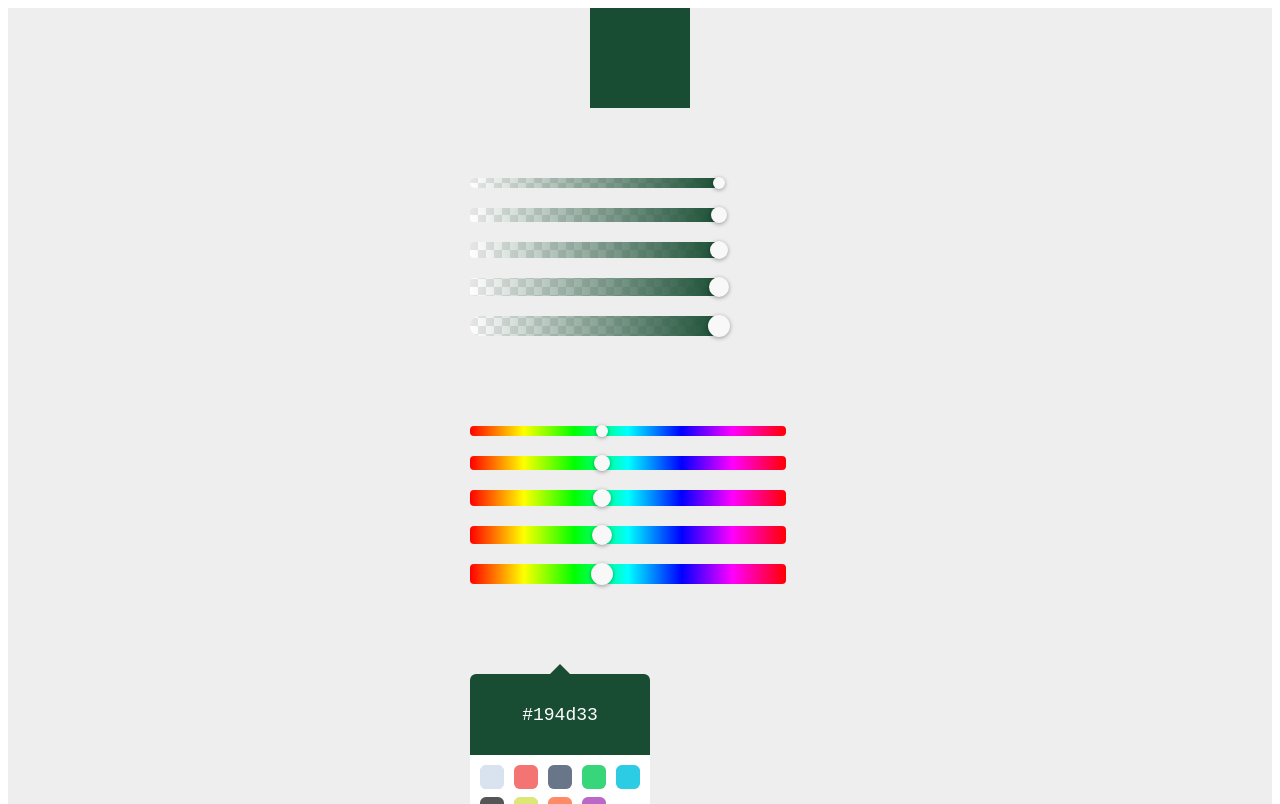
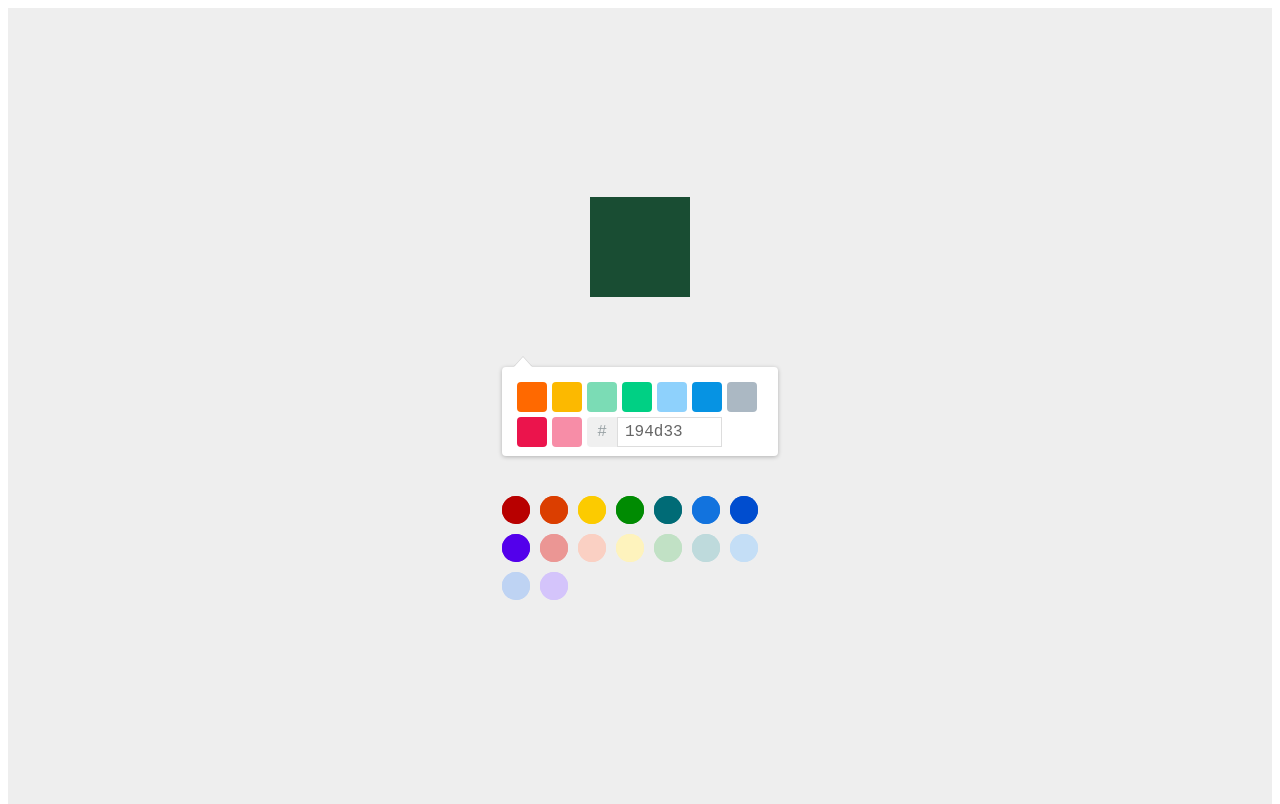
Before and after one commit to godwei123/vue-color, a Vue app: page / in a window 1280 px wide. Shown: the top 804 px of the page. Built offline with nearby package versions, Linux system fonts and the light colour scheme.

Commit message:
CirclePicker

```diff
--- a/examples/App.vue
+++ b/examples/App.vue
@@ -3,12 +3,10 @@ import {ref, watch} from "vue";
 import AlphaPicker from "../packages/components/alpha/AlphaPicker.vue";
 import HuePicker from "../packages/components/hue/HuePicker.vue";
 import BlockPicker from "../packages/components/block/BlockPicker.vue";
-// import TwitterPicker from "../packages/components/twitter/TwitterPicker.vue";
-// import GithubPicker from "../packages/components/github/GithubPicker.vue";
-// import CirclePicker from "../packages/components/circle/CirclePicker.vue";
-// import CompactPicker from "../packages/components/compact/CompactPicker.vue";
-// import EditableInput from "../packages/common/EditableInput.vue";
-// import SInput from "./components/SInput.vue";
+import TwitterPicker from "../packages/components/twitter/TwitterPicker.vue";
+import CirclePicker from "../packages/components/circle/CirclePicker.vue";
+import CompactPicker from "../packages/components/compact/CompactPicker.vue";
+
 
 const value = ref('#194d33')
 const colors = ['#FF6900', '#FCB900', '#7BDCB5', '#00D084', '#8ED1FC', '#0693E3',
@@ -26,34 +24,15 @@ watch(value, () => {
        style="display:flex;min-height: 100vh;justify-content: center;align-items: center;flex-direction: column;">
     <div :style="{width: '100px',height: '100px',background:value,marginBottom:'50px'}"></div>
 
-    <div style="display:flex;gap: 50px;flex-wrap: wrap;flex-direction: column">
-      <!--      <TwitterPicker v-model="value"/>-->
-      <!--      <GithubPicker v-model="value"/>-->
-      <!--      <CirclePicker v-model="value"/>-->
-      <!--      <CompactPicker v-model="value"/>-->
-      <!--      <EditableInput label="R"/>-->
-      <!--      <SInput/>-->
+    <div style="display:flex;flex-wrap: wrap;flex-direction: column">
       <div>
-        <AlphaPicker v-model="value" :width="252" round size="mini" style="margin: 20px;"/>
-        <AlphaPicker v-model="value" :width="252" size="small" style="margin: 20px;"/>
-        <AlphaPicker v-model="value" :width="252" size="default" style="margin: 20px;"/>
-        <AlphaPicker v-model="value" :width="252" size="middle" style="margin: 20px;"/>
-        <AlphaPicker v-model="value" :width="252" round size="large" style="margin: 20px;"/>
-      </div>
-
-      <div>
-        <HuePicker v-model="value" :width="316" size="mini" style="margin: 20px;"/>
-        <HuePicker v-model="value" :width="316" size="small" style="margin: 20px;"/>
-        <HuePicker v-model="value" format="hsl" :width="316" size="default" style="margin: 20px;"/>
-        <HuePicker v-model="value" :width="316" size="middle" style="margin: 20px;"/>
-        <HuePicker v-model="value" :width="316" size="large" style="margin: 20px;"/>
+        <TwitterPicker v-model="value" size="default" style="margin: 20px;"/>
       </div>
       <div>
-        <BlockPicker v-model="value" size="mini" style="margin: 20px;"/>
-        <BlockPicker v-model="value" size="small" style="margin: 20px;"/>
-        <BlockPicker v-model="value" size="default" style="margin: 20px;"/>
-        <BlockPicker v-model="value" size="middle" style="margin: 20px;"/>
-        <BlockPicker v-model="value" size="large" style="margin: 20px;"/>
+        <CirclePicker v-model="value" style="margin: 20px;"/>
+      </div>
+      <div>
+        <!--        <CompactPicker v-model="value" size="default" style="margin: 20px;"/>-->
       </div>
     </div>
   </div>
--- a/packages/common/Swatch.vue
+++ b/packages/common/Swatch.vue
@@ -1,6 +1,6 @@
 <template>
-  <div style="position: relative">
-    <Checkboard class="swatch-checkboard"></Checkboard>
+  <div class="swatch">
+    <Checkboard class="swatch-checkboard" v-if="alpha"></Checkboard>
     <div class="swatch" :style="styles" @click="handleClick">
       <slot></slot>
     </div>
@@ -13,14 +13,19 @@ import {computed} from "vue";
 import {ColorInput} from "tinycolor2";
 
 interface SwatchPropsType {
-  color: ColorInput
+  color: ColorInput,
+  active?: boolean,
+  alpha?: boolean
 }
 
-const props = defineProps<SwatchPropsType>()
+const props = withDefaults(defineProps<SwatchPropsType>(), {
+  active: false,
+  alpha: false
+})
 const emits = defineEmits(['click'])
 const handleClick = (e: Event) => emits('click', props.color, e)
 const styles = computed(() => {
-  return {
+  return props.active ? '' : {
     background: props.color
   }
 })
--- a/packages/components/circle/CirclePicker.vue
+++ b/packages/components/circle/CirclePicker.vue
@@ -1,36 +1,78 @@
 <template>
-<div class="card circle-picker" :style="{width:width}">
-<CircleSwatch v-for="color in colors"
-:key="color"
-:color="color"
-:active="color===modelValue"
-:circle-size="circleSize"
-:circle-spacing="circleSpacing"
-@click="handleChange"/>
-</div>
+  <div class="picker circle-picker" :style="styles">
+    <CircleSwatch
+        class="circle-swatch"
+        v-for="item in colors"
+        :key="item"
+        :color="item"
+        :active="colorEquals(color,item)"
+        :circle-size="size"
+        :circle-spacing="circleSpacing"
+        @click="change"/>
+  </div>
 </template>
 
 <script setup lang="ts">
-import {ref} from "vue";
+import {computed, ComputedRef} from "vue";
 import CircleSwatch from "./CircleSwatch.vue";
-defineProps({
-  width:{type:String,default:"252px"},
-  circleSize:{type:Number,default:32},
-  circleSpacing:{type:Number,default:14},
-  colors:{type:Array,default:['#B80000', '#DB3E00', '#FCCB00', '#008B02', '#006B76', '#1273DE', '#004DCF', '#5300EB',
-      '#EB9694', '#FAD0C3', '#FEF3BD', '#C1E1C5', '#BEDADC', '#C4DEF6', '#BED3F3', '#D4C4FB']},
-  modelValue:{}
+import {ColorInput} from "tinycolor2";
+import {ColorFormat, ColorObject, Size} from "../../interface";
+import {convertColor, formatColor, colorEquals} from "../../utils/color";
+
+interface CirclePropsType {
+  modelValue: ColorInput
+  format?: ColorFormat,
+  colors?: Array<ColorInput>,
+  width?: string,
+  circleSize?: "mini" | "small" | "default" | "middle" | "large" | number,
+  circleSpacing?: number,
+}
+
+const props = withDefaults(defineProps<CirclePropsType>(), {
+  width: "256px",
+  format: 'rgb',
+  circleSize: "default",
+  circleSpacing: 14,
+  colors: () => ['#B80000', '#DB3E00', '#FCCB00', '#008B02', '#006B76', '#1273DE', '#004DCF', '#5300EB',
+    '#EB9694', '#FAD0C3', '#FEF3BD', '#C1E1C5', '#BEDADC', '#C4DEF6', '#BED3F3', '#D4C4FB']
 })
+
 const emit = defineEmits(['update:modelValue'])
+const sizeEnum = {
+  "mini": 20,
+  "small": 24,
+  "default": 28,
+  "middle": 30,
+  "large": 32
+}
+const size = computed(() => {
+  if (typeof props.circleSize === 'string') {
+    return sizeEnum[props.circleSize as Size]
+  }
+  return props.circleSize
+})
 
-const handleChange = (data)=>{
-  emit('update:modelValue',data)
+const styles = computed(() => {
+  return {
+    width: props.width,
+    "grid-template-columns": `repeat(auto-fill,${size.value}px)`,
+  }
+})
+
+const color: ComputedRef<ColorObject> = computed(() => {
+  return convertColor(props.modelValue)
+})
+
+const change = (data: ColorObject | string) => {
+  emit("update:modelValue", formatColor(data, props.format), data)
 }
 </script>
 
 <style scoped>
-.card{
-display: flex;
-flex-wrap: wrap;
+.circle-picker {
+  display: grid;
+  gap: 10px;
+  justify-content: space-between;
+  align-items: center;
 }
 </style>
--- a/packages/components/circle/CircleSwatch.vue
+++ b/packages/components/circle/CircleSwatch.vue
@@ -1,46 +1,54 @@
 <template>
   <div class="swatch" :style="swatchStyle">
-    <Swatch class="swatch-item" :style="styles" :color="color" @click="onClick"/>
+    <Swatch class="swatch-item" :style="styles" @click="onClick" :color="color" :active="active"/>
   </div>
 </template>
 
 <script setup lang="ts">
 import Swatch from "../../common/Swatch.vue";
 import {computed} from "vue";
+import {ColorInput} from "tinycolor2";
 
-const props = defineProps(['color','circleSize','circleSpacing','active'])
+interface CircleSwatchPropsType {
+  circleSize: number,
+  circleSpacing: number,
+  color: ColorInput,
+  active: boolean,
+}
+
+const props = defineProps<CircleSwatchPropsType>()
 const emit = defineEmits(['click'])
 
-const swatchStyle =computed(()=>{
+const swatchStyle = computed(() => {
   return {
     width: `${props.circleSize}px`,
     height: `${props.circleSize}px`,
-    marginRight: `${props.circleSpacing}px`,
-    marginBottom: `${props.circleSpacing}px`,
     transform: 'scale(1)',
     transition: '100ms transform ease',
   }
 })
-const styles = computed(()=>{
-  return{
+const styles = computed(() => {
+  return {
     background: 'transparent',
     boxShadow: !props.active ?
-        `inset 0 0 0 ${ (props.circleSize / 2) + 1 }px ${ props.color }`:
-        `inset 0 0 0 3px ${ props.color }, 0 0 5px ${ props.color }`
+        `inset 0 0 0 ${(props.circleSize / 2) + 1}px ${props.color}` :
+        `inset 0 0 0 3px ${props.color}, 0 0 5px ${props.color}`
   }
 })
-const onClick = (color) => {
- emit('click',color)
+const onClick = (color: ColorInput) => {
+  emit('click', color)
 }
 </script>
 
 <style scoped>
-.swatch-item{
+.swatch-item {
   border-radius: 50%;
   background: transparent;
-  transition: 100ms box-shadow ease
+  transition: 100ms box-shadow ease;
+  overflow: hidden;
 }
-.swatch:hover{
+
+.swatch:hover {
   transform: scale(1.2)
 }
 </style>
--- a/packages/components/twitter/TwitterPicker.vue
+++ b/packages/components/twitter/TwitterPicker.vue
@@ -1,39 +1,46 @@
 <template>
-  <div class="card twitter-picker" :style="{width:width}">
+  <div class="picker twitter-picker" :style="{width:width}">
     <div class="triangle-shadow" :style="triangleShadowStyle"></div>
     <div class="triangle" :style="triangleStyle"></div>
     <div class="body">
-      <Swatch v-for="color in colors"
-              :key="color"
-              :color="color"
-              class="swatch"
-              @click="onClick(color)"
+      <Swatch v-for="item in colors"
+              :key="item"
+              :color="item"
+              class="twitter-swatch"
+              @click="change"
       ></Swatch>
-      <EditableInput hash style="width: 135px;" v-model="modelValue"/>
+      <EditableInput hash style="max-width: 135px;min-width: 100px" :color="color.hex" @change="change"/>
     </div>
   </div>
 
 </template>
 
 <script setup lang="ts">
-import {computed, ref} from "vue";
+import {computed, ComputedRef, ref} from "vue";
 import EditableInput from "../../common/EditableInput.vue"
 import Swatch from "../../common/Swatch.vue";
+import {ColorInput} from "tinycolor2";
+import {ColorFormat, ColorObject, Size} from "../../interface";
+import {convertColor, formatColor} from "../../utils/color";
 
-const props = defineProps({
-  width: {
-    type: String, default: '276px'
-  },
-  colors: {
-    type: Array, default: ['#FF6900', '#FCB900', '#7BDCB5', '#00D084', '#8ED1FC', '#0693E3',
-      '#ABB8C3', '#EB144C', '#F78DA7', '#9900EF']
-  },
-  triangle: {
-    type: String,
-    default: 'top-left'
-  },
-  modelValue: {}
+
+interface TwitterPropsType {
+  modelValue: ColorInput
+  format?: ColorFormat,
+  colors?: Array<ColorInput>,
+  triangle?: string,
+  size: Size | 'full',
+  width?: string
+}
+
+const props = withDefaults(defineProps<TwitterPropsType>(), {
+  colors: () => ['#FF6900', '#FCB900', '#7BDCB5', '#00D084', '#8ED1FC', '#0693E3',
+    '#ABB8C3', '#EB144C', '#F78DA7'],
+  width: '276px',
+  triangle: 'top-left',
+  format: 'rgb'
 })
+
 const emit = defineEmits(['update:modelValue'])
 
 const triangleShadowStyle = computed(() => {
@@ -67,21 +74,26 @@ const triangleStyle = computed(() => {
   }
 })
 
-const onClick = color => {
-  console.log(color)
-  emit('update:modelValue', color)
+
+const color: ComputedRef<ColorObject> = computed(() => {
+  return convertColor(props.modelValue)
+})
+
+const change = (data: ColorObject | string) => {
+  emit("update:modelValue", formatColor(data, props.format), data)
 }
 
 </script>
 
 <style scoped>
-.card {
+.twitter-picker {
   background: #ffffff;
   border: 0 solid rgba(0, 0, 0, 0.25);
   box-shadow: 0 1px 4px rgba(0, 0, 0, 0.25);
   border-radius: 4px;
   position: relative;
   height: fit-content;
+
 }
 
 .body {
@@ -110,21 +122,10 @@ const onClick = color => {
   position: absolute;
 }
 
-.hash {
-  background: #F0F0F0;
-  height: 30px;
-  width: 30px;
-  border-radius: 4px 0 0 4px;
-  float: left;
-  color: #98A1A4;
-  display: flex;
-  justify-content: center;
-  align-items: center;
-}
-
-.swatch {
+.twitter-swatch {
   width: 30px;
   height: 30px;
   border-radius: 4px;
+  overflow: hidden;
 }
 </style>
--- a/packages/utils/color.ts
+++ b/packages/utils/color.ts
@@ -76,7 +76,11 @@ export const getContrastingColor = (data: ColorObject) => {
 //     return tinycolor(`${type} (${stringWithoutDegree})`)._ok
 // }
 
-
+export const colorEquals = (color1: ColorObject, color2: ColorInput) => {
+    const c1 = tinycolor(color1.origin)
+    const c2 = tinycolor(color2)
+    return tinycolor.equals(c1, c2);
+}
 export const convertColor = (color: ColorInput): ColorObject => {
     const c = tinycolor(color)
     const t = tinycolor(c)
```
Also changed, not shown: packages/components/compact/CompactColor.vue (+4 -4 lines), packages/components/compact/CompactPicker.vue (+24 -12 lines).
